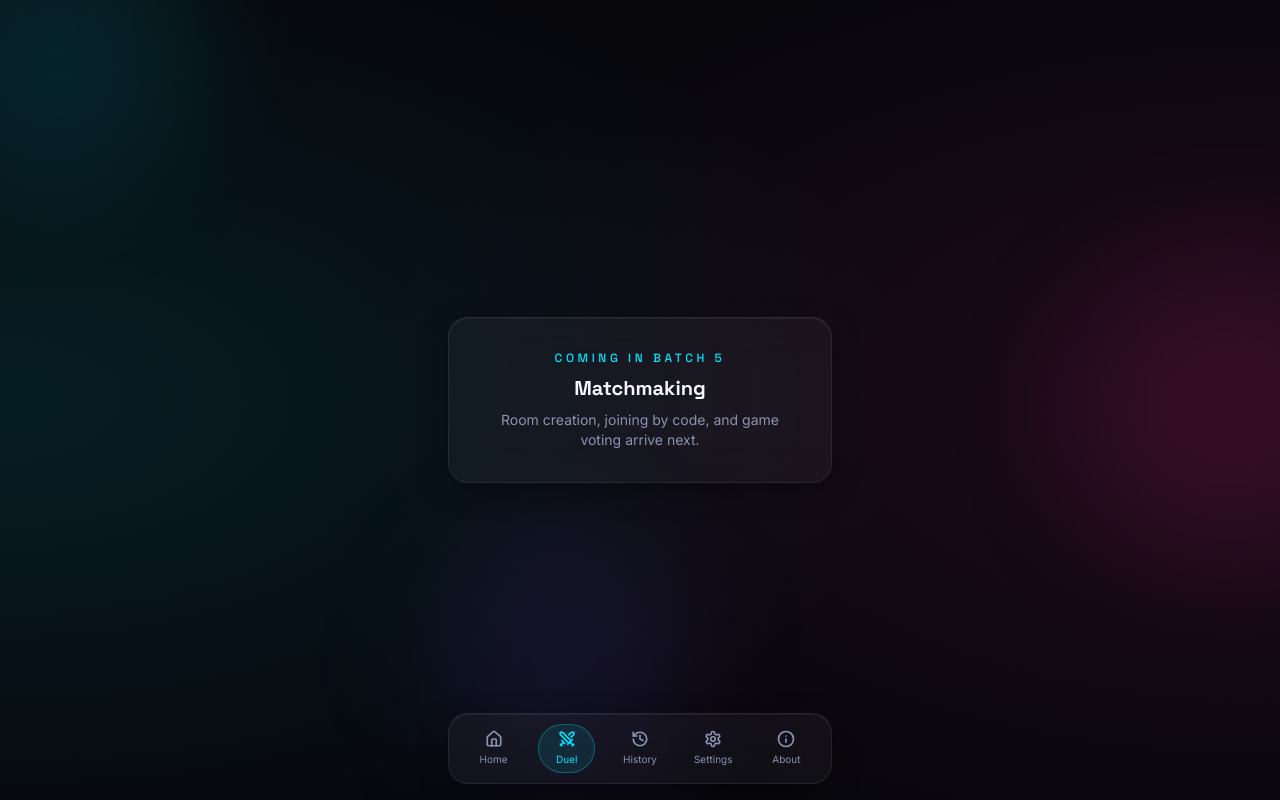
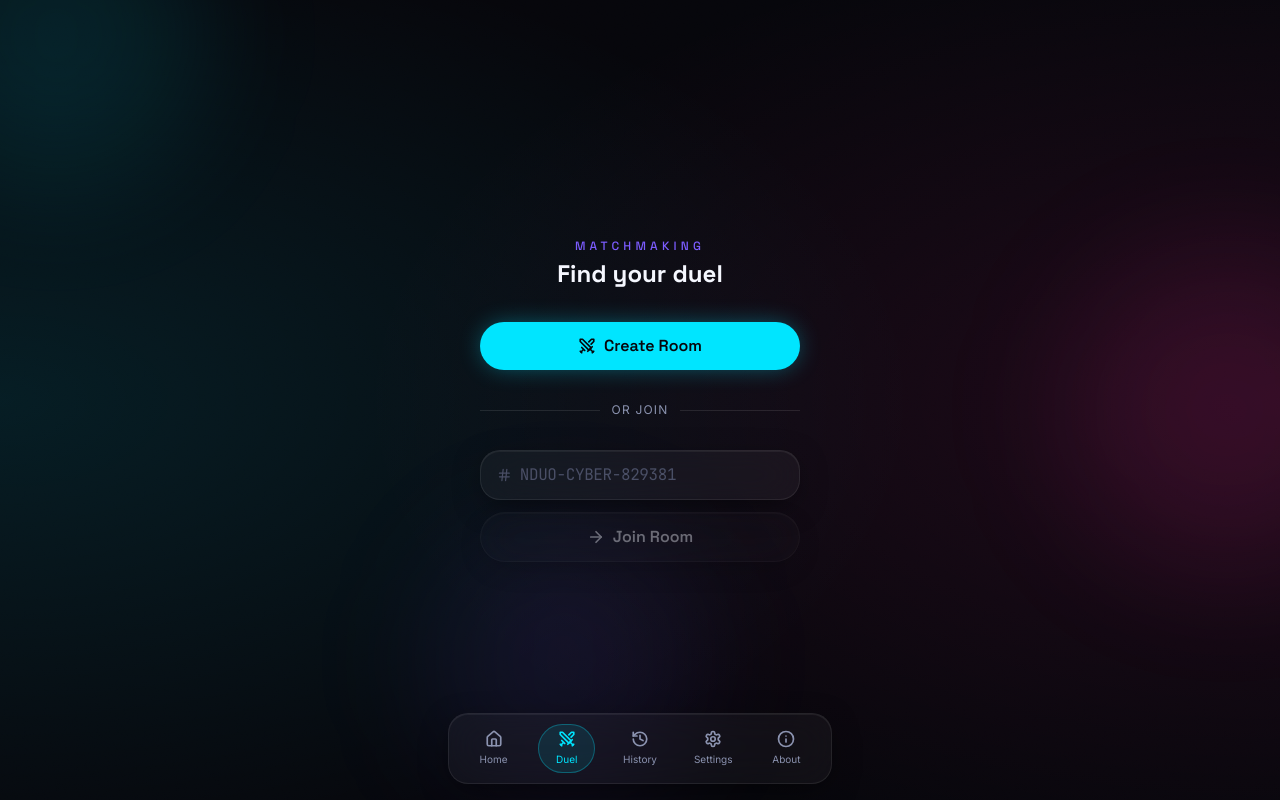
Before and after one commit to amazingxstudio/Nexus-Duos, a Next.js app: page /find in a window 1280 px wide. Built offline with nearby package versions, Linux system fonts and the light colour scheme; no server answers.

Commit message:
Refactor FindPage component for room management

```diff
--- a/app/find/page.tsx
+++ b/app/find/page.tsx
@@ -1,11 +1,72 @@
+"use client";
+
+import { useState } from "react";
+import { useRouter } from "next/navigation";
+import { motion } from "framer-motion";
+import { Swords, Hash, ArrowRight, Loader2 } from "lucide-react";
+import { apiFetch } from "@/lib/api";
+import { useAuthStore } from "@/store/useAuthStore";
+
+interface RoomResponse { room: { code: string }; }
+
 export default function FindPage() {
+  const token = useAuthStore((s) => s.token);
+  const router = useRouter();
+  const [joinCode, setJoinCode] = useState("");
+  const [loading, setLoading] = useState<"create" | "join" | null>(null);
+  const [error, setError] = useState<string | null>(null);
+
+  async function createRoom() {
+    setLoading("create"); setError(null);
+    try {
+      const res = await apiFetch<RoomResponse>("/rooms", { method: "POST", token });
+      router.push(`/room/${res.room.code}`);
+    } catch (err) {
+      setError(err instanceof Error ? err.message : "Failed to create room");
+      setLoading(null);
+    }
+  }
+
+  async function joinRoom() {
+    if (!joinCode.trim()) return;
+    setLoading("join"); setError(null);
+    try {
+      const res = await apiFetch<RoomResponse>("/rooms/join", { method: "POST", token, body: JSON.stringify({ code: joinCode.trim().toUpperCase() }) });
+      router.push(`/room/${res.room.code}`);
+    } catch (err) {
+      setError(err instanceof Error ? err.message : "Failed to join room");
+      setLoading(null);
+    }
+  }
+
   return (
-    <main className="flex min-h-screen flex-col items-center justify-center px-6 text-center">
-      <div className="glass-panel w-full max-w-sm p-8">
-        <p className="font-display text-xs uppercase tracking-[0.3em] text-cyan">Coming in Batch 5</p>
-        <h1 className="mt-2 font-display text-xl font-bold text-ink-primary">Matchmaking</h1>
-        <p className="mt-2 text-sm text-ink-muted">Room creation, joining by code, and game voting arrive next.</p>
-      </div>
+    <main className="flex min-h-screen flex-col items-center justify-center gap-8 px-6">
+      <motion.div initial={{ opacity: 0, y: 10 }} animate={{ opacity: 1, y: 0 }} className="text-center">
+        <p className="font-display text-xs uppercase tracking-[0.35em] text-violet">Matchmaking</p>
+        <h1 className="mt-1 font-display text-2xl font-bold text-ink-primary">Find your duel</h1>
+      </motion.div>
+
+      <motion.button initial={{ opacity: 0, y: 10 }} animate={{ opacity: 1, y: 0 }} transition={{ delay: 0.05 }} onClick={createRoom} disabled={loading !== null} className="btn-primary w-full max-w-xs">
+        {loading === "create" ? <Loader2 size={18} className="animate-spin" /> : <Swords size={18} strokeWidth={2.25} />}
+        {loading === "create" ? "Creating…" : "Create Room"}
+      </motion.button>
+
+      <motion.div initial={{ opacity: 0 }} animate={{ opacity: 1 }} transition={{ delay: 0.1 }} className="flex w-full max-w-xs items-center gap-3 text-ink-muted">
+        <div className="h-px flex-1 bg-white/10" /><span className="text-xs uppercase tracking-widest">or join</span><div className="h-px flex-1 bg-white/10" />
+      </motion.div>
+
+      <motion.div initial={{ opacity: 0, y: 10 }} animate={{ opacity: 1, y: 0 }} transition={{ delay: 0.15 }} className="flex w-full max-w-xs flex-col gap-3">
+        <div className="glass-panel flex items-center gap-2 px-4 py-3">
+          <Hash size={16} className="text-ink-faint" />
+          <input value={joinCode} onChange={(e) => setJoinCode(e.target.value)} placeholder="NDUO-CYBER-829381" className="selectable stat-mono w-full bg-transparent text-ink-primary outline-none placeholder:text-ink-faint" />
+        </div>
+        <button onClick={joinRoom} disabled={loading !== null || !joinCode.trim()} className="btn-ghost w-full">
+          {loading === "join" ? <Loader2 size={18} className="animate-spin" /> : <ArrowRight size={18} strokeWidth={2.25} />}
+          Join Room
+        </button>
+      </motion.div>
+
+      {error && <motion.p initial={{ opacity: 0 }} animate={{ opacity: 1 }} className="text-sm text-magenta">{error}</motion.p>}
     </main>
   );
 }
```
